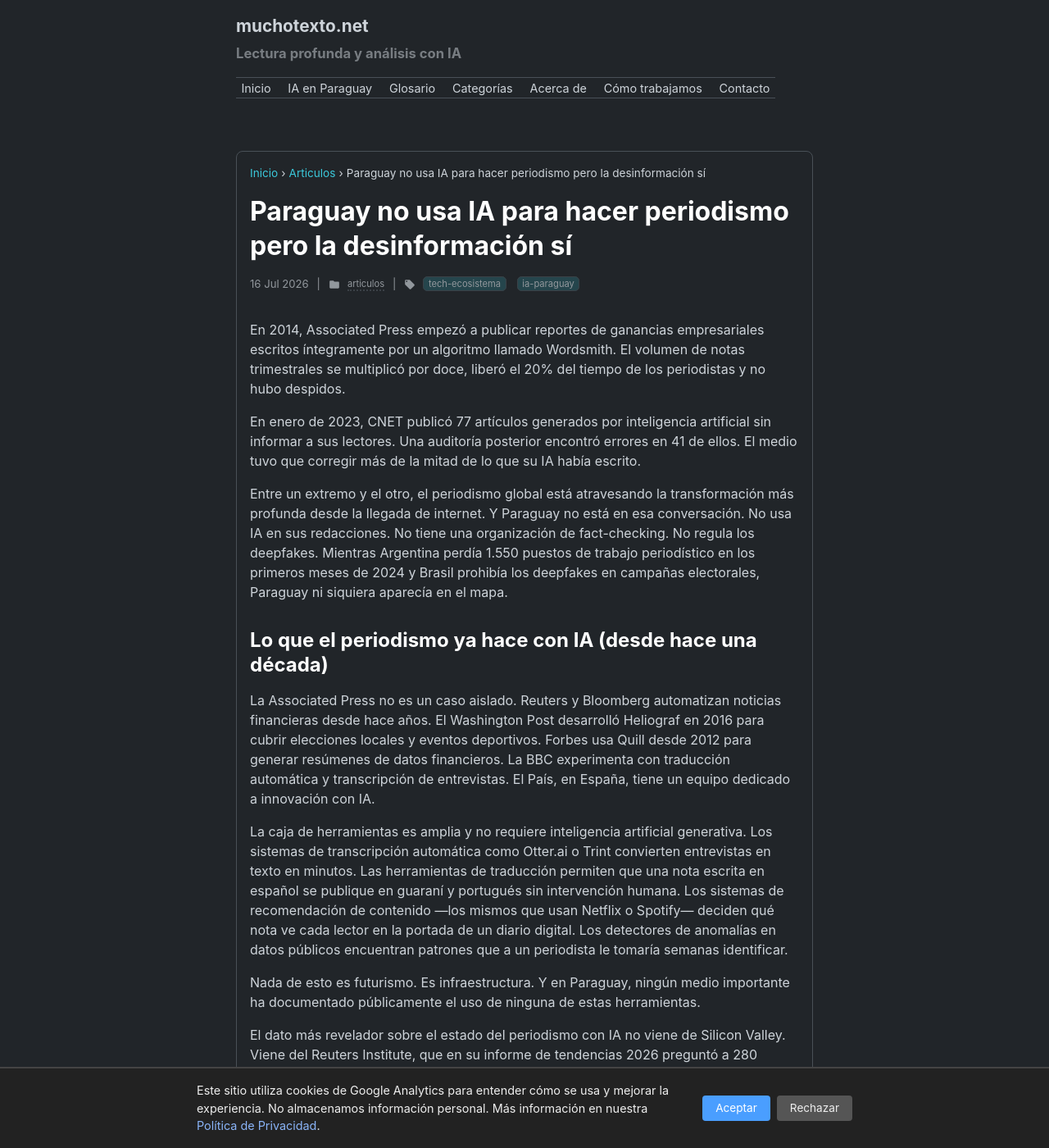
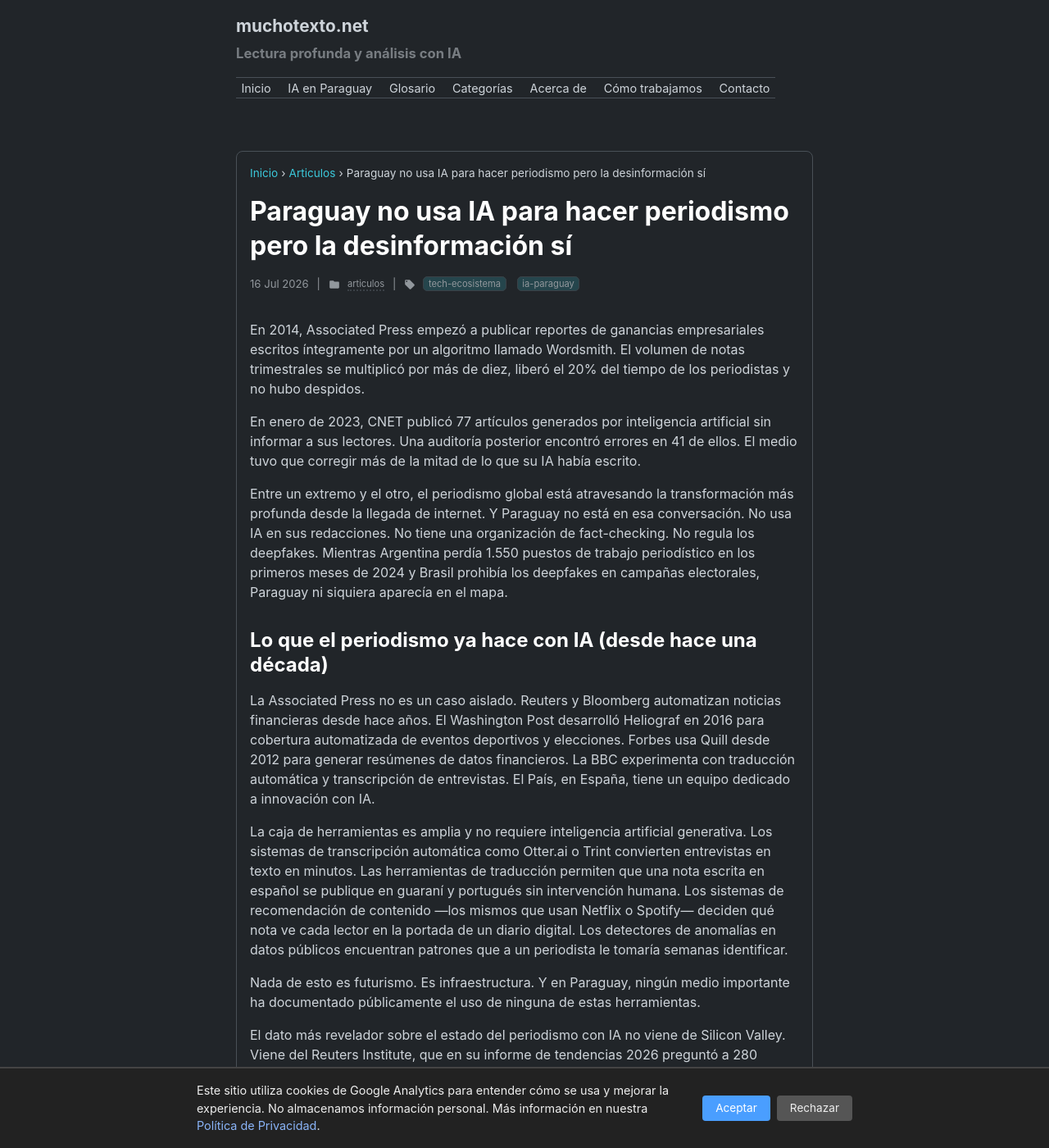
Before and after one commit to miravosqueinteresante/muchotexto.net, a Jekyll site: the page built from _posts/2026-07-16-ia-periodismo-paraguay.md, in a window 1280 px wide and 1400 px high. Shown: the whole window at 82% size. Built offline with Jekyll 4.4.1, drawn with Linux system fonts in a browser that asks for light colours; some of the changed text lies outside the part shown.

Commit message:
Corregir #31: AP 10x (no 12x), Heliograf (Olimpiadas no elecciones locales), concentracion medios (varios grupos no solo 4)

```diff
--- a/_posts/2026-07-16-ia-periodismo-paraguay.md
+++ b/_posts/2026-07-16-ia-periodismo-paraguay.md
@@ -8,7 +8,7 @@
 description: "Paraguay no tiene fact-checking, no regula deepfakes y sus medios no usan IA. Mientras, Argentina perdio 1.550 periodistas, Brasil prohibio los deepfakes y AP automatiza noticias desde 2014."
 ---
 
-En 2014, Associated Press empezó a publicar reportes de ganancias empresariales escritos íntegramente por un algoritmo llamado Wordsmith. El volumen de notas trimestrales se multiplicó por doce, liberó el 20% del tiempo de los periodistas y no hubo despidos.
+En 2014, Associated Press empezó a publicar reportes de ganancias empresariales escritos íntegramente por un algoritmo llamado Wordsmith. El volumen de notas trimestrales se multiplicó por más de diez, liberó el 20% del tiempo de los periodistas y no hubo despidos.
 
 En enero de 2023, CNET publicó 77 artículos generados por inteligencia artificial sin informar a sus lectores. Una auditoría posterior encontró errores en 41 de ellos. El medio tuvo que corregir más de la mitad de lo que su IA había escrito.
 
@@ -16,7 +16,7 @@
 
 ## Lo que el periodismo ya hace con IA (desde hace una década)
 
-La Associated Press no es un caso aislado. Reuters y Bloomberg automatizan noticias financieras desde hace años. El Washington Post desarrolló Heliograf en 2016 para cubrir elecciones locales y eventos deportivos. Forbes usa Quill desde 2012 para generar resúmenes de datos financieros. La BBC experimenta con traducción automática y transcripción de entrevistas. El País, en España, tiene un equipo dedicado a innovación con IA.
+La Associated Press no es un caso aislado. Reuters y Bloomberg automatizan noticias financieras desde hace años. El Washington Post desarrolló Heliograf en 2016 para cobertura automatizada de eventos deportivos y elecciones. Forbes usa Quill desde 2012 para generar resúmenes de datos financieros. La BBC experimenta con traducción automática y transcripción de entrevistas. El País, en España, tiene un equipo dedicado a innovación con IA.
 
 La caja de herramientas es amplia y no requiere inteligencia artificial generativa. Los sistemas de transcripción automática como Otter.ai o Trint convierten entrevistas en texto en minutos. Las herramientas de traducción permiten que una nota escrita en español se publique en guaraní y portugués sin intervención humana. Los sistemas de recomendación de contenido —los mismos que usan Netflix o Spotify— deciden qué nota ve cada lector en la portada de un diario digital. Los detectores de anomalías en datos públicos encuentran patrones que a un periodista le tomaría semanas identificar.
 
@@ -38,7 +38,7 @@
 
 Paraguay ocupa el puesto 88 de 180 países en el índice de libertad de prensa de Reporteros Sin Fronteras 2026, con una calificación de "situación difícil". Su indicador económico —que mide la sostenibilidad financiera de los medios— cayó de 40 a 31 puntos en un solo año, ubicándose en el puesto 154 global. Los sindicatos denuncian creciente precarización laboral. No existe un censo público de cuántos periodistas trabajan en el país.
 
-El ecosistema de medios paraguayo está concentrado en cuatro grupos familiares: Zuccolillo (ABC Color, independiente y opositor), Vierci (Telefuturo, Última Hora), Cartes (Grupo La Nación, afín al Partido Colorado) y Albavisión (SNT/Canal 9). La radio es el medio más importante en zonas rurales, donde aproximadamente el 60% de la población habla mayoritariamente guaraní. El periodismo impreso tiene una de las tasas de lectura más bajas de Sudamérica.
+El ecosistema de medios paraguayo está concentrado en pocos grupos familiares, entre ellos Zuccolillo (ABC Color, independiente y opositor), Vierci (Telefuturo, Última Hora), Cartes (Grupo La Nación, afín al Partido Colorado) y Albavisión (SNT/Canal 9). La radio es el medio más importante en zonas rurales, donde aproximadamente el 60% de la población habla mayoritariamente guaraní. El periodismo impreso tiene una de las tasas de lectura más bajas de Sudamérica.
 
 Es un ecosistema vulnerable. Concentrado, con poco margen económico, sin herramientas de verificación automatizada, sin fact-checking organizado, sin regulación de contenidos generados por IA. En ese contexto, la pregunta no es si la inteligencia artificial va a transformar el periodismo paraguayo. La pregunta es si el periodismo paraguayo va a sobrevivir a lo que la inteligencia artificial ya está haciendo con la información que consumen los paraguayos.
 
```
